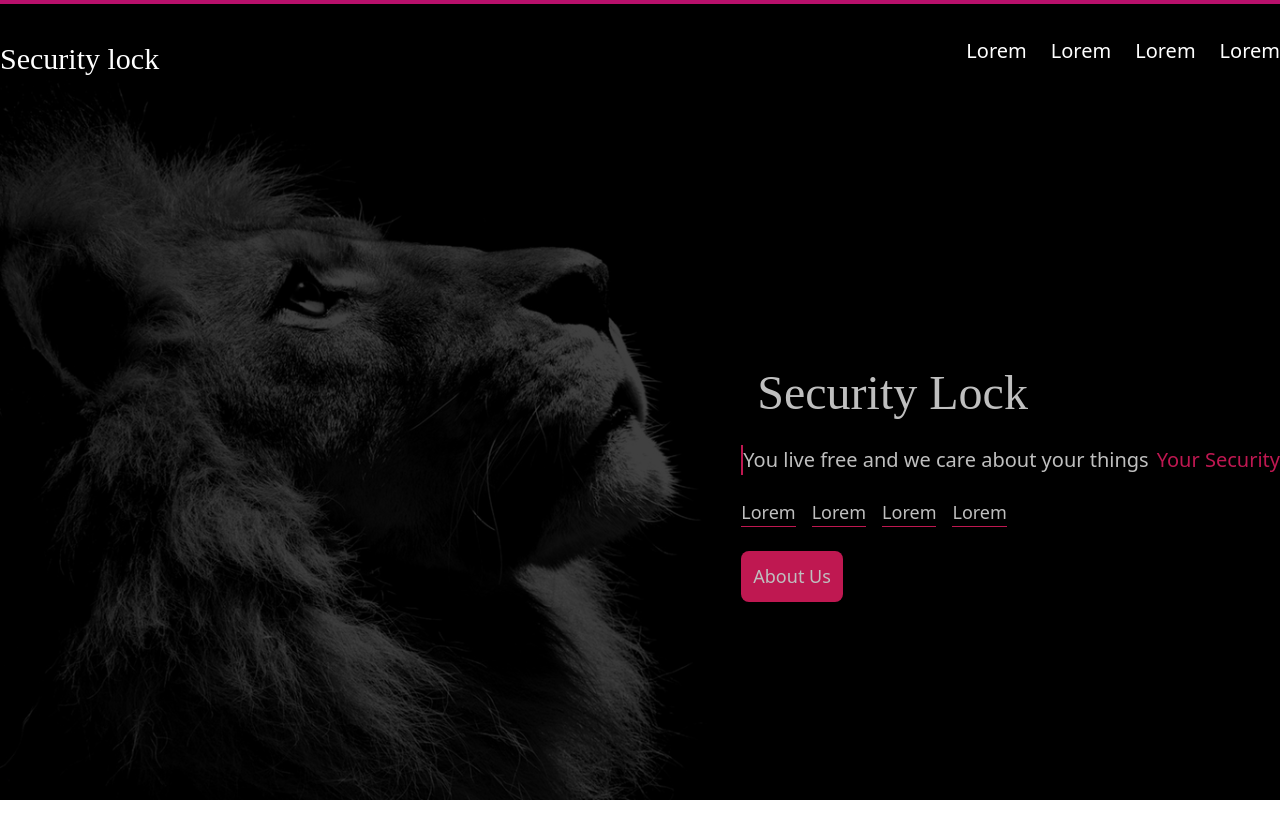
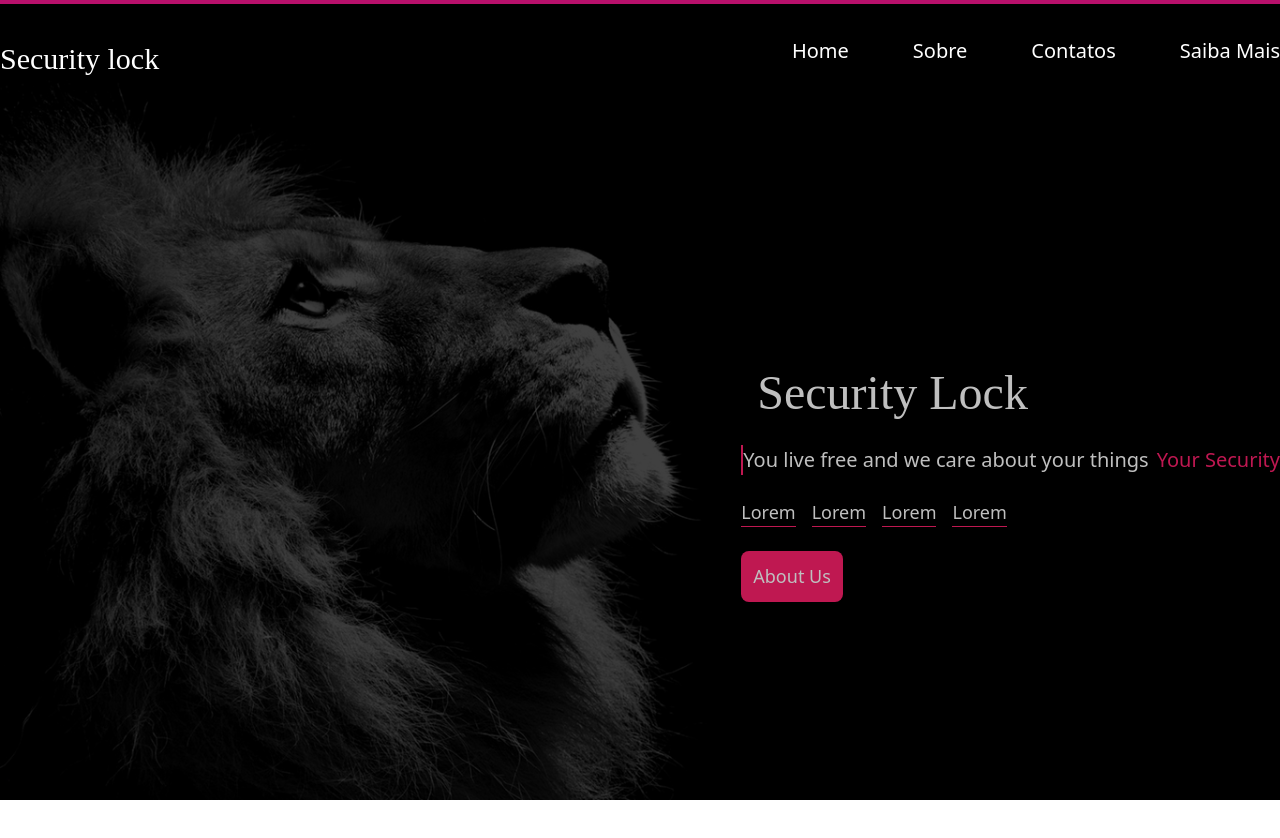
Before and after one commit to Prz901/lockTemp, a React (Create React App) app: page / in a window 1280 px wide. Shown: the top 838 px of the page. Built offline with nearby package versions, Linux system fonts and the light colour scheme.

Commit message:
adjusts in header and container

```diff
--- a/src/pages/Home.jsx
+++ b/src/pages/Home.jsx
@@ -10,10 +10,10 @@ export default function Home() {
           <h1 className="text-3xl par">Security lock</h1>
         </div>
         <div className="flex items-center text-white text-xl ">
-          <p className="ml-6 cursor-pointer hover:text-danger-600">Lorem</p>
-          <p className="ml-6 cursor-pointer hover:text-danger-600">Lorem</p>
-          <p className="ml-6 cursor-pointer hover:text-danger-600">Lorem</p>
-          <p className="ml-6 cursor-pointer hover:text-danger-600">Lorem</p>
+          <p className="mr-16 cursor-pointer hover:text-danger-600">Home</p>
+          <p className="mr-16 cursor-pointer hover:text-danger-600">Sobre</p>
+          <p className="mr-16 cursor-pointer hover:text-danger-600">Contatos</p>
+          <p className="cursor-pointer hover:text-danger-600">Saiba Mais</p>
         </div>
       </div>
       {/* <div className=" container mx-auto">
@@ -35,7 +35,7 @@ export default function Home() {
         className="absolute bottom-0 left-0 opacity-25"
       />
 
-      <div className="flex flex-col items-end text-white justify-center h-full ">
+      <div className="flex flex-col items-end text-white justify-center h-full container mx-auto ">
         <div>
           <div className="">
             <p className="text-white font-medium text-5xl par">
```
